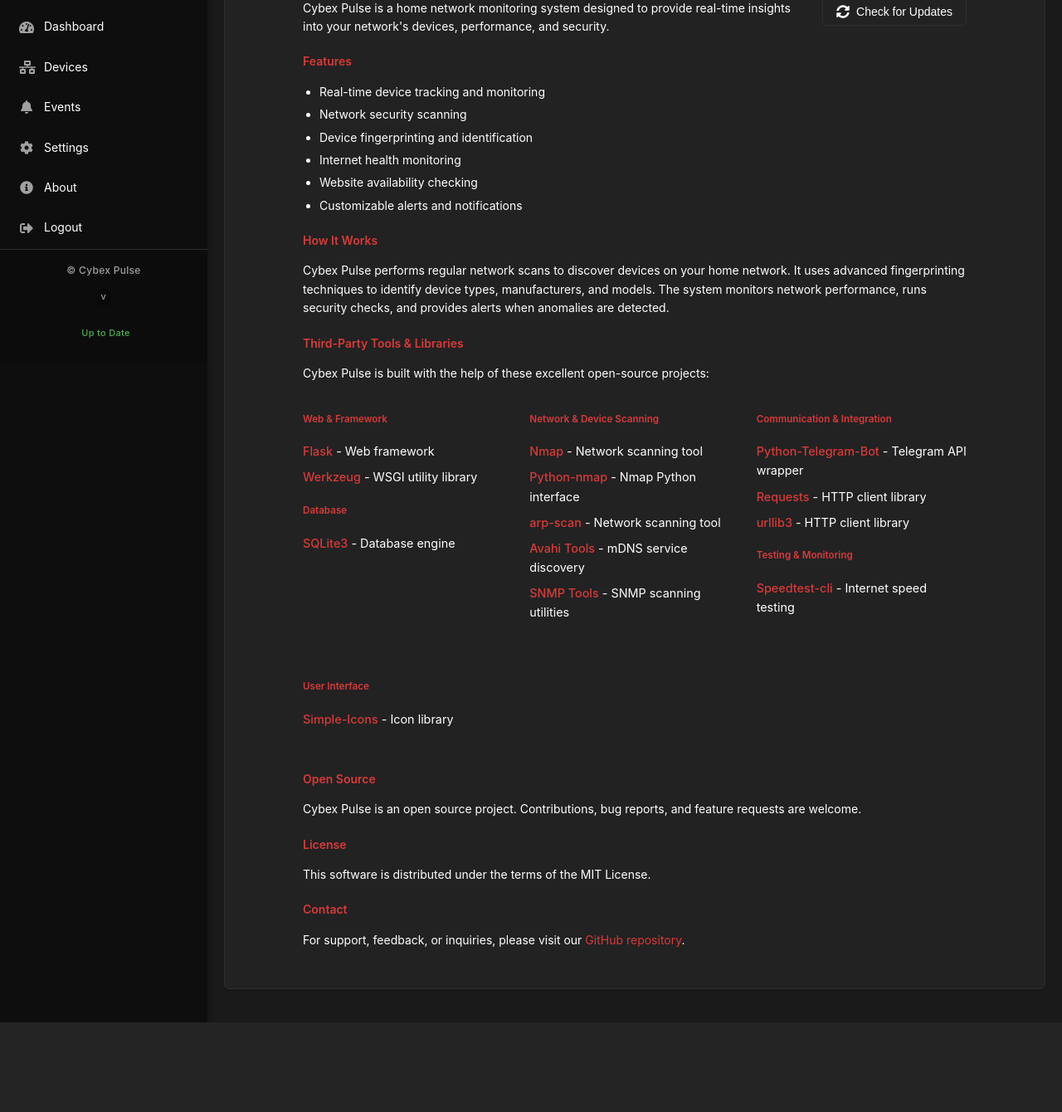
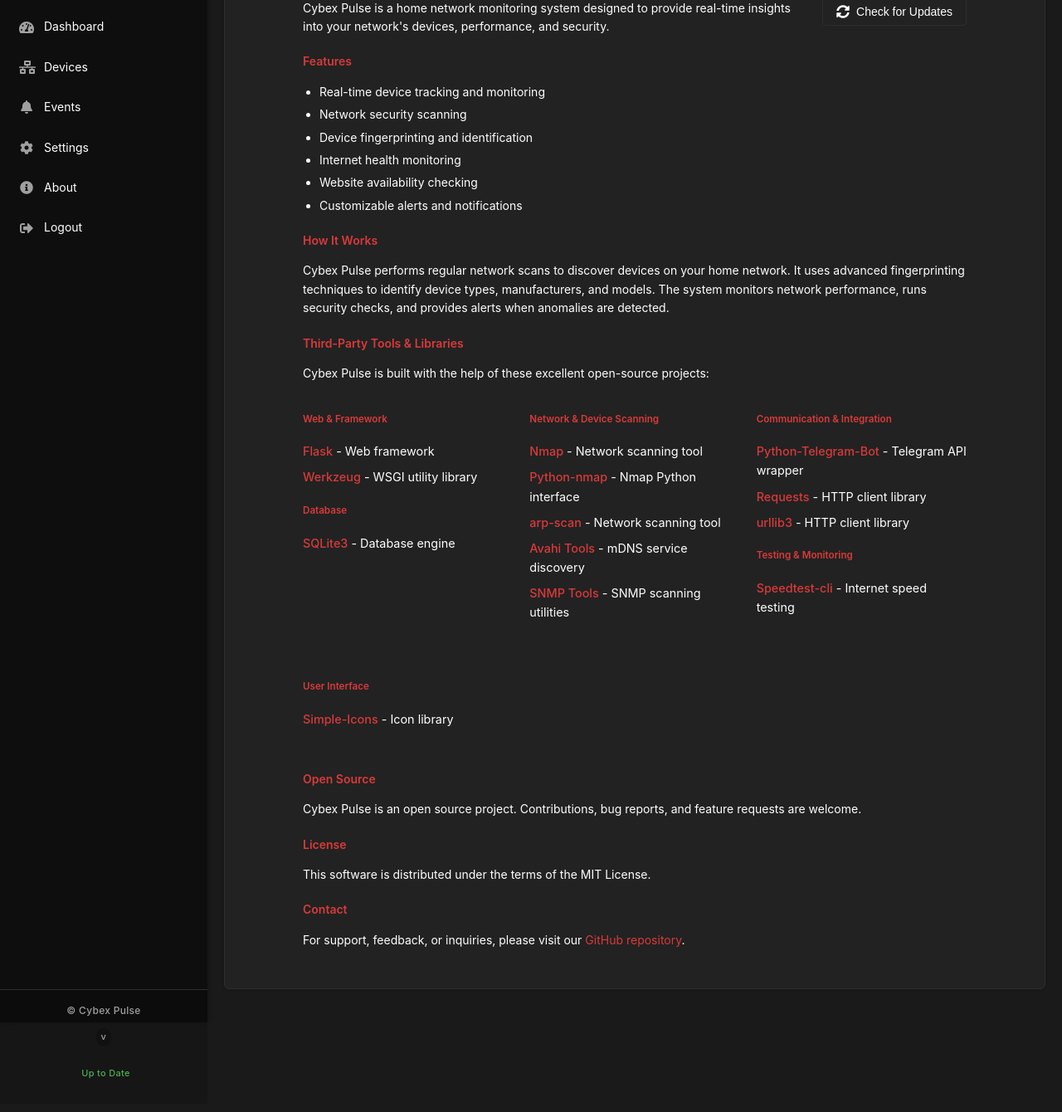
Before and after one commit to DigitalPals/pulse, a Python web app: template cybex_pulse/web/templates/about.html in a window 1280 px wide. Shown: the part 228-1568 px from the top of the page at 83% size. Before the commit the page ends 1460 px from the top, so only its background shows below. Run offline with Jinja, Linux system fonts and the light colour scheme; the template is opened without the code that fills it, so the values that code supplies are empty.

Commit message:
Improve sidebar layout with flexbox for better spacing
🤖 Generated with [Claude Code](https://claude.ai/code)
Co-Authored-By: Claude <noreply@anthropic.com>

```diff
--- a/cybex_pulse/web/static/css/style.css
+++ b/cybex_pulse/web/static/css/style.css
@@ -82,6 +82,9 @@ body {
 
 .sidebar-nav {
     padding: 10px 0;
+    display: flex;
+    flex-direction: column;
+    height: calc(100% - 100px); /* Adjust based on sidebar-header height */
 }
 
 .sidebar-nav ul {
--- a/cybex_pulse/web/templates/base.html
+++ b/cybex_pulse/web/templates/base.html
@@ -89,6 +89,8 @@
                         </a>
                     </li>
                 </ul>
+                <!-- Spacer to push footer to bottom -->
+                <div style="flex-grow: 1;"></div>
                 <div class="sidebar-footer">
                     <div class="copyright">
                         <span>© Cybex Pulse</span>
```
